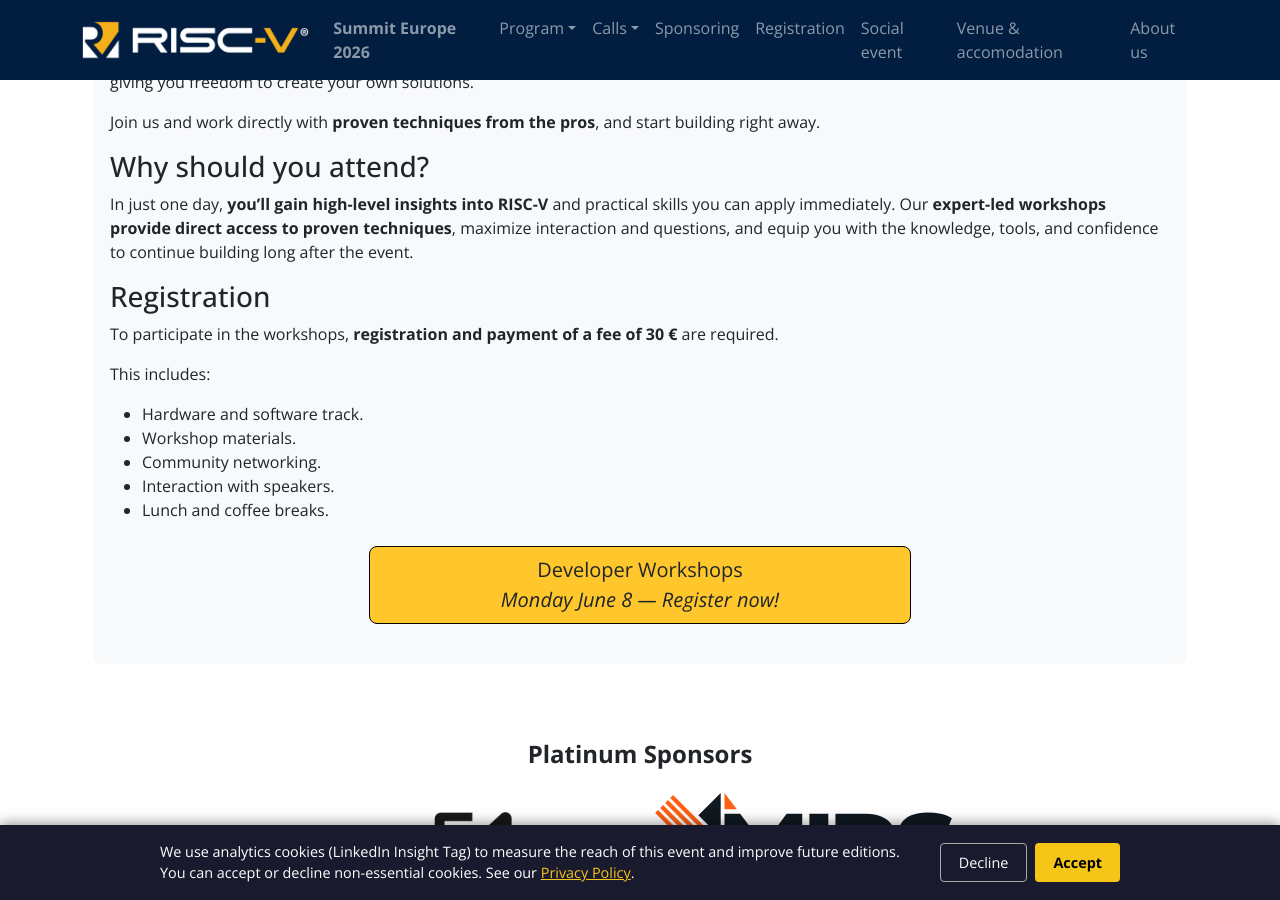
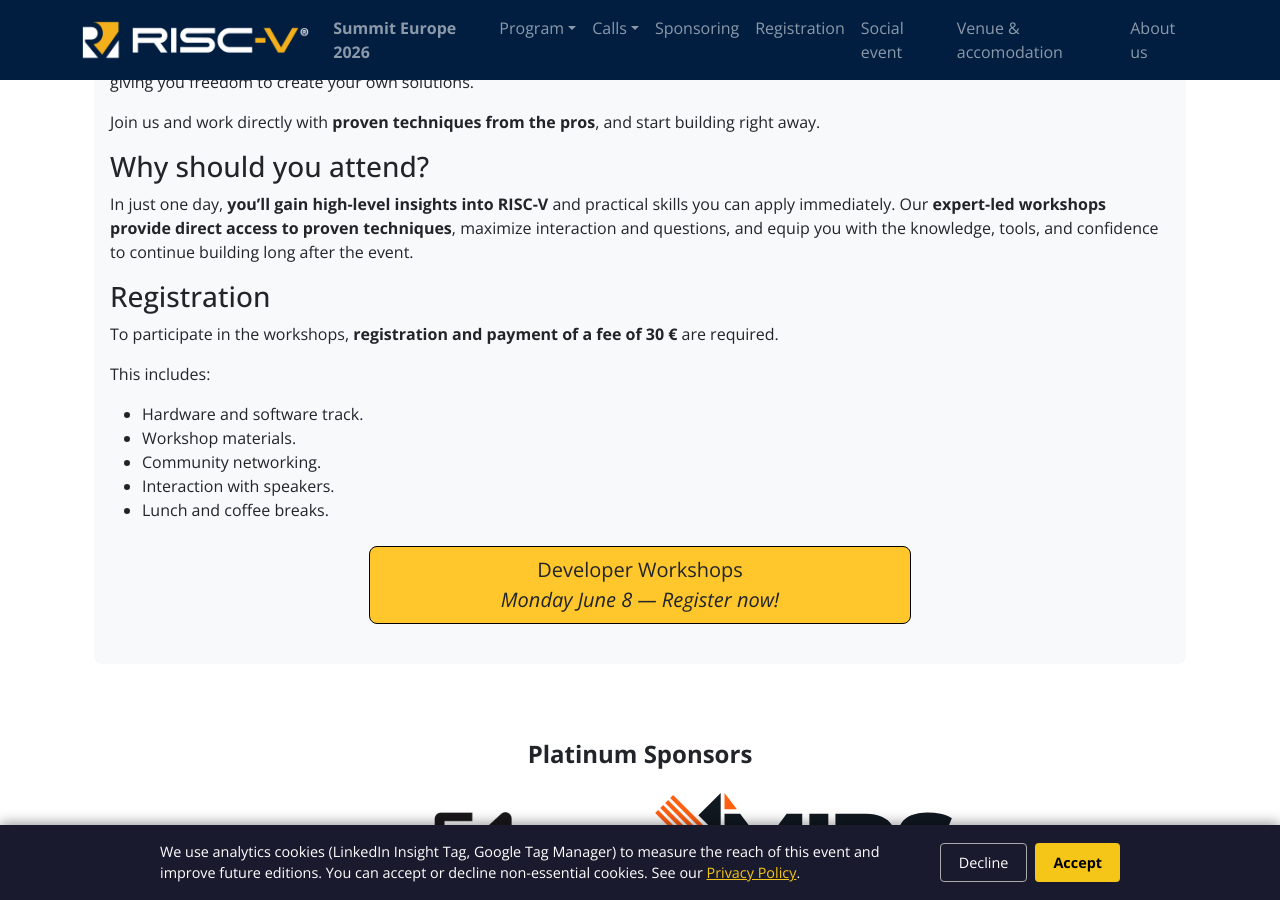
Before and after one commit to riscv-europe/summit-website-development, a Jekyll site: the page built from summit/2026/dev-workshops.md, in a window 1280 px wide and 900 px high, scrolled down 586 px. Built offline with Jekyll 4.4.1, drawn with Linux system fonts in a browser that asks for light colours; some of the changed lines change nothing that is shown.

Commit message:
Also add Google

```diff
--- a/_layouts/summit2026.html
+++ b/_layouts/summit2026.html
@@ -129,7 +129,7 @@
     <div id="cookie-banner" style="display:none; position:fixed; bottom:0; left:0; right:0; z-index:9999; background:#1a1a2e; color:#fff; padding:16px 24px; box-shadow:0 -2px 12px rgba(0,0,0,0.4);">
       <div style="max-width:960px; margin:auto; display:flex; flex-wrap:wrap; align-items:center; gap:12px; justify-content:space-between;">
         <p style="margin:0; font-size:0.9em; flex:1 1 300px;">
-          We use analytics cookies (LinkedIn Insight Tag) to measure the reach of this event and improve future editions.
+          We use analytics cookies (LinkedIn Insight Tag, Google Tag Manager) to measure the reach of this event and improve future editions.
           You can accept or decline non-essential cookies. See our <a href="https://riscv.org/privacy-policy/" target="_blank" style="color:#f5c518;">Privacy Policy</a>.
         </p>
         <div style="display:flex; gap:8px; flex-shrink:0;">
@@ -143,7 +143,8 @@
       (function () {
         var CONSENT_KEY = 'cookie_consent_v1';
 
-        function loadLinkedIn() {
+        function loadTrackers() {
+          // LinkedIn Insight Tag
           _linkedin_partner_id = "8030538";
           window._linkedin_data_partner_ids = window._linkedin_data_partner_ids || [];
           window._linkedin_data_partner_ids.push(_linkedin_partner_id);
@@ -155,17 +156,26 @@
             b.src = "https://snap.licdn.com/li.lms-analytics/insight.min.js";
             s.parentNode.insertBefore(b, s);
           })(window.lintrk);
+
+          // Google Tag Manager
+          (function(w,d,s,l,i){
+            w[l]=w[l]||[];
+            w[l].push({'gtm.start': new Date().getTime(), event:'gtm.js'});
+            var f=d.getElementsByTagName(s)[0], j=d.createElement(s), dl=l!='dataLayer'?'&l='+l:'';
+            j.async=true; j.src='https://www.googletagmanager.com/gtm.js?id='+i+dl;
+            f.parentNode.insertBefore(j,f);
+          })(window,document,'script','dataLayer','GTM-TPMT5TJ5');
         }
 
         var consent = localStorage.getItem(CONSENT_KEY);
         if (consent === 'accepted') {
-          loadLinkedIn();
+          loadTrackers();
         } else if (consent === null) {
           document.getElementById('cookie-banner').style.display = 'block';
           document.getElementById('cookie-accept').addEventListener('click', function () {
             localStorage.setItem(CONSENT_KEY, 'accepted');
             document.getElementById('cookie-banner').style.display = 'none';
-            loadLinkedIn();
+            loadTrackers();
           });
           document.getElementById('cookie-decline').addEventListener('click', function () {
             localStorage.setItem(CONSENT_KEY, 'declined');
```
